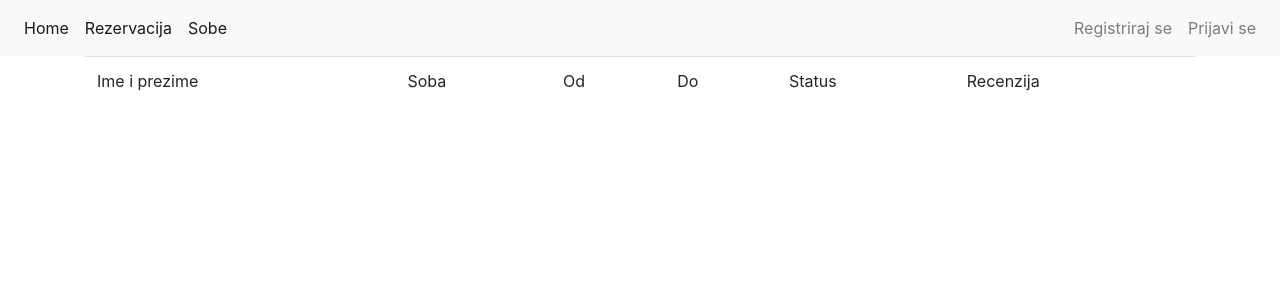
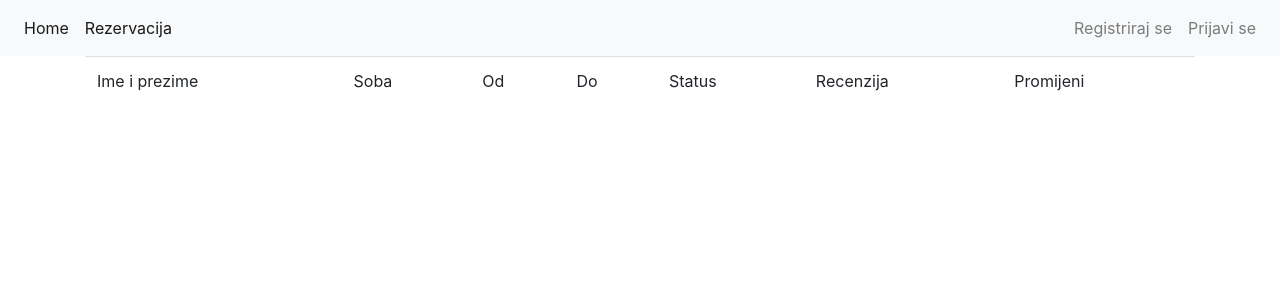
Before and after one commit to danijelsugar/IPAPZ_hotel_reservation_booking, a Symfony app: template templates/home/user_reservations.html.twig in a window 1280 px wide. Shown: the top 300 px of the page. Run offline with Twig, Linux system fonts and the light colour scheme; the template is opened without the code that fills it, so the values that code supplies are empty; some libraries are stand-ins or nearby versions.

Commit message:
Some changes

```diff
--- a/src/Form/CategoryFormType.php
+++ b/src/Form/CategoryFormType.php
@@ -6,8 +6,6 @@ namespace App\Form;
 
 use App\Entity\Category;
 
-use App\Entity\SubCategory;
-use Symfony\Bridge\Doctrine\Form\Type\EntityType;
 use Symfony\Component\Form\AbstractType;
 use Symfony\Component\Form\Extension\Core\Type\TextType;
 use Symfony\Component\Form\FormBuilderInterface;
--- a/templates/base.html.twig
+++ b/templates/base.html.twig
@@ -23,9 +23,6 @@
             </li>
             <li class="nav-item active">
                 <a class="nav-link" href="{{ path('booking') }}">Rezervacija</a>
-            </li>
-            <li class="nav-item active">
-                <a class="nav-link" href="#">Sobe</a>
             </li>
         </ul>
     </div>
--- a/templates/home/user_reservations.html.twig
+++ b/templates/home/user_reservations.html.twig
@@ -10,6 +10,7 @@
                 <td>Do</td>
                 <td>Status</td>
                 <td>Recenzija</td>
+                <td>Promijeni</td>
             </tr>
         </thead>
         <tbody>
@@ -29,6 +30,7 @@
                 {% else %}
                     <td></td>
                 {% endif %}
+                <td><a class="btn btn-primary" href="{{ path('edit-reservation', {'id': reservation.id}) }}">Promijeni</a></td>
             </tr>
         {% endfor %}
         </tbody>
```
